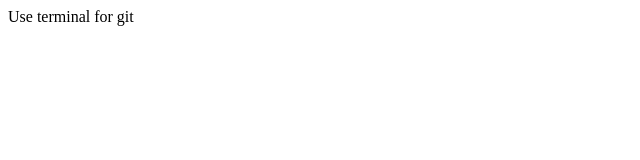
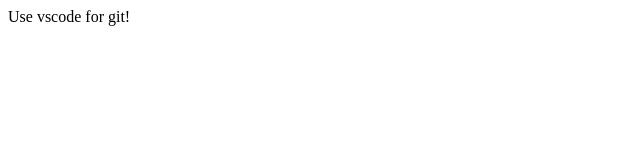
Before and after one commit to Liz-Chung/GitInitTest3, a plain HTML site: page index.html in a window 1280 px wide. Shown: the full height of the page, 0-640 px from the left. Drawn offline with Linux system fonts and the light colour scheme.

Commit message:
vscode for git!

```diff
--- a/index.html
+++ b/index.html
@@ -6,6 +6,6 @@
   <title>Document</title>
 </head>
 <body>
-Use terminal for git
+Use vscode for git!
 </body>
 </html>
```
